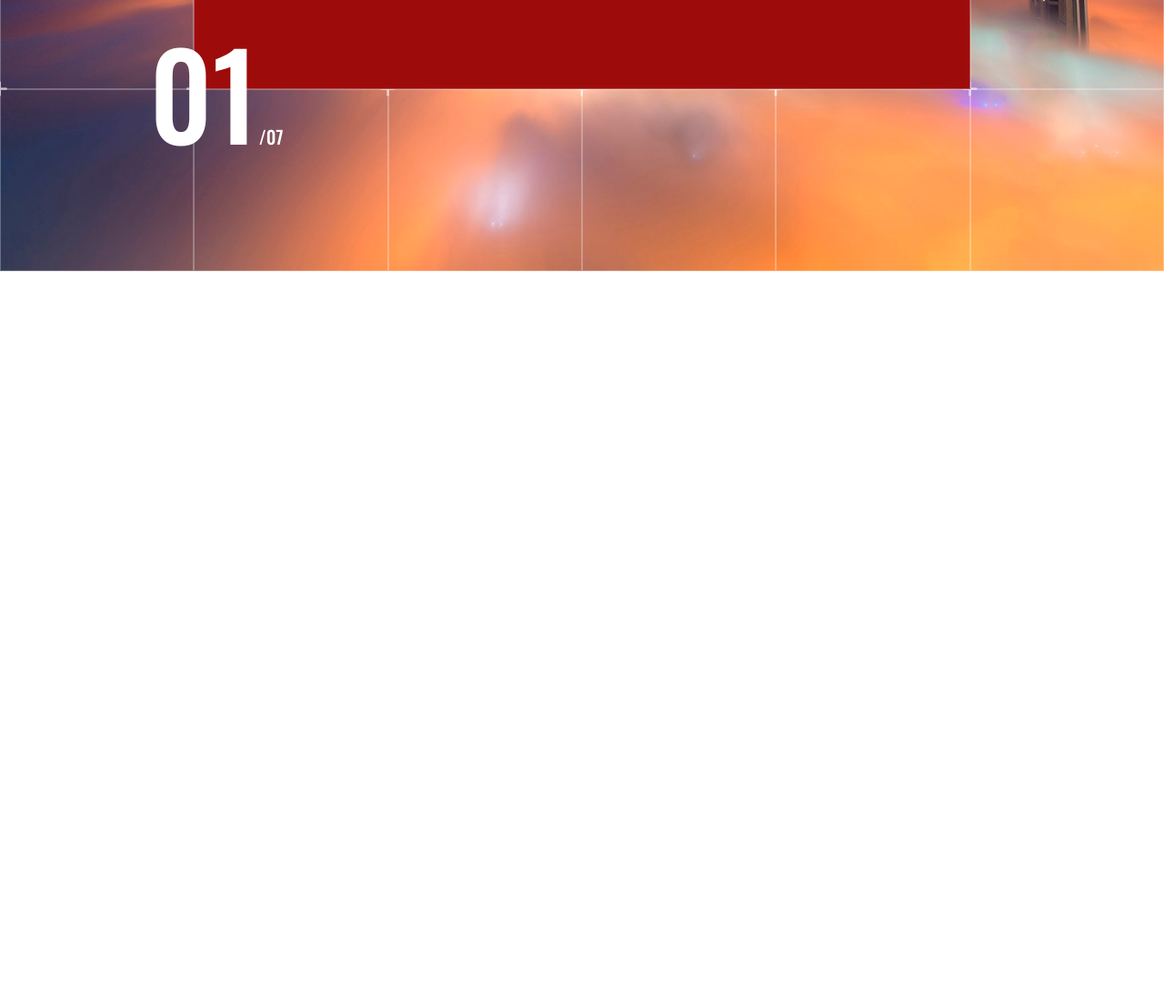
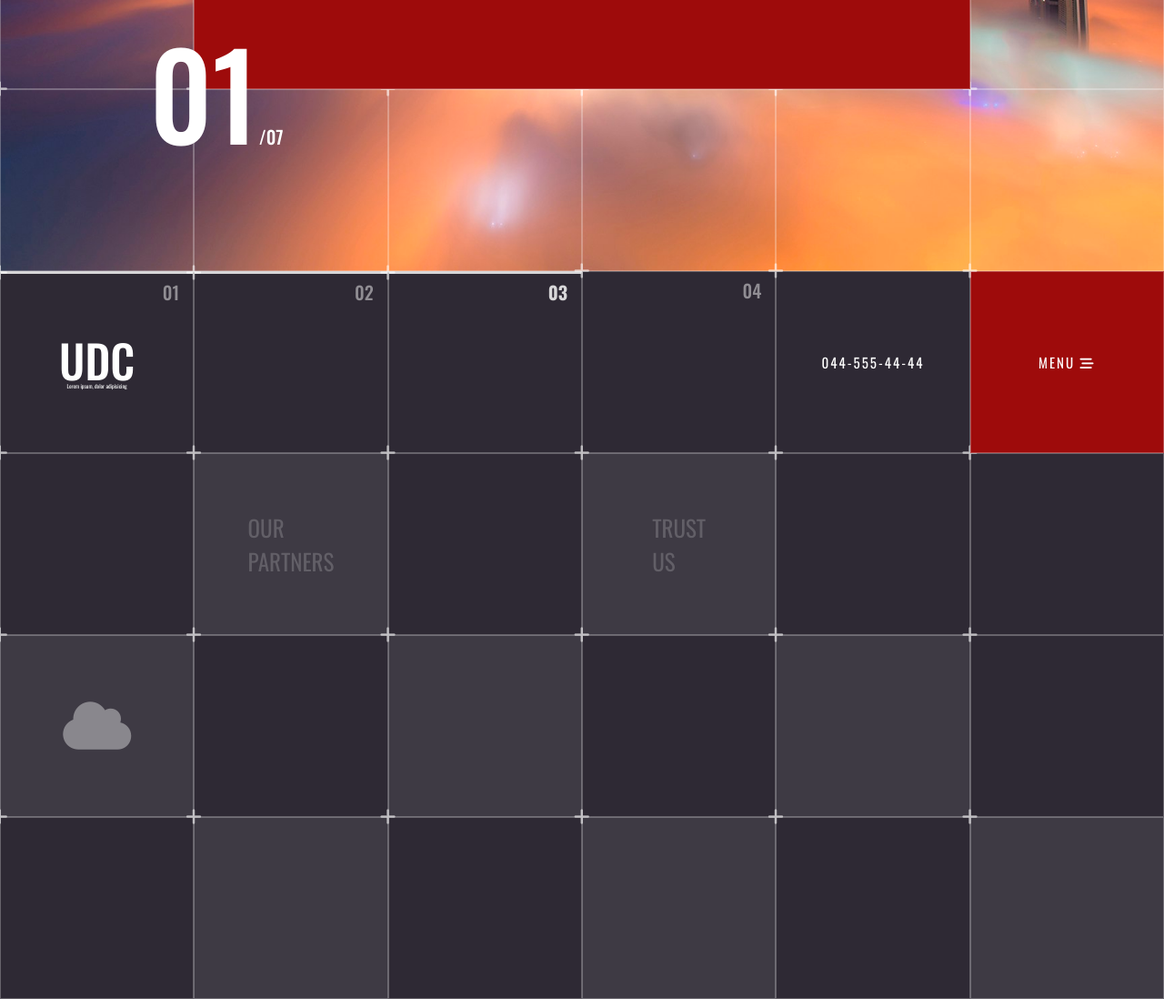
Before and after one commit to senior-listik/ITEA-Task-8-1, a plain HTML site: page index.html in a window 1280 px wide. Shown: the part 1302-2400 px from the top of the page at 91% size. Before the commit the page ends 1600 px from the top, so only its background shows below. Drawn offline with Linux system fonts and the light colour scheme.

Commit message:
Partners section create

```diff
--- a/css/index.css
+++ b/css/index.css
@@ -1,3 +1,4 @@
 @import url(./common.css);
 @import url(./about-section.css);
 @import url(./teams-section.css);
+@import url(./partners-section.css);
--- /dev/null
+++ b/css/partners-section.css
@@ -0,0 +1,58 @@
+.partners {
+    height: 100vh;
+    background: #2e2934;
+}
+
+.partners__grid {
+    display: grid;
+    grid-template-columns: repeat(6, 1fr);
+    grid-template-rows: repeat(4, 25vh);
+}
+
+.partners__gridItem {
+    position: relative;
+    border: 1px solid rgba(255, 255, 255, 0.272);
+    display: flex;
+        align-items: center;
+        justify-content: center;
+}
+
+.partners__gridItem:nth-child(-n + 6) {
+    display: flex;
+    align-items: center;
+    justify-content: center;
+    flex-direction: column;
+}
+
+.partners__gridItem:nth-child(-n + 3) {
+    border-top: 3px solid rgba(255, 255, 255, 0.813);
+}
+
+.partners__gridItem:nth-child(3) .numbers {
+    color: rgba(255, 255, 255, 0.815);
+    font-weight: 700;
+}
+.partners__gridItem:nth-child(6) {
+    grid-column: 6;
+    grid-row: 1;
+    background: rgb(158, 11, 11);
+    z-index: 10;
+}
+.partners__gridItem:nth-child(8),
+.partners__gridItem:nth-child(10),
+.partners__gridItem:nth-child(2n + 13),
+.partners__gridItem:nth-child(2n + 20) {
+    background: #3e3a44;
+    color: rgba(255, 255, 255, 0.394);
+    font-size: 60px;
+}
+.patrners__title {
+    color:rgba(255, 255, 255, 0.189);
+    text-transform: uppercase;
+    font-size: 25px;
+    font-weight: 400;
+}
+
+.partners__gridItem:nth-child(2n + 19){
+    background: #2e2934;
+}
--- a/index.html
+++ b/index.html
@@ -92,7 +92,7 @@
             <div class="team__gridItem"><a href="#team" class="numbers">02</a>
                 <i class="fa-solid fa-plus"></i>
             </div>
-            <div class="team__gridItem"><a href="#about" class="numbers">03</a><i class="fa-solid fa-plus"></i></div>
+            <div class="team__gridItem"><a href="#partners" class="numbers">03</a><i class="fa-solid fa-plus"></i></div>
             <div class="team__gridItem"><a href="#about" class="numbers">04</a><i class="fa-solid fa-plus"></i></div>
             <div class="team__gridItem">
                 <a href="#" class="contact">044-555-44-44</a>
@@ -127,5 +127,49 @@
             <div class="team__gridItem"><i class="fa-solid fa-plus"></i></div>
         </div>
     </section>
+    <section class="partners" id="partners">
+        <div class="partners__grid">
+            <div class="partners__gridItem">
+                <a href="#about" class="numbers">01</a>
+                <span class="logo">UDC</span>
+                <span class="logo--small">Lorem ipsum, dolor adipisicing</span>
+                <i class="fa-solid fa-plus"></i></div>
+            <div class="partners__gridItem">
+                <a href="#team" class="numbers">02</a>
+                <i class="fa-solid fa-plus"></i></div>
+            <div class="partners__gridItem">
+                <a href="#partners" class="numbers">03</a>
+                <i class="fa-solid fa-plus"></i></div>
+            <div class="partners__gridItem">
+                <a href="#about" class="numbers">04</a>
+                <i class="fa-solid fa-plus"></i></div>
+            <div class="partners__gridItem"><a href="#" class="contact">044-555-44-44</a><i class="fa-solid fa-plus"></i></div>
+            <div class="partners__gridItem"><a href="#" class="menu">menu <i class="fa-solid fa-bars-staggered"></i></a><i class="fa-solid fa-plus"></i></div>
+            <div class="partners__gridItem"><i class="fa-solid fa-plus"></i></div>
+            <div class="partners__gridItem">
+                <h3 class="patrners__title">Our <br> partners</h3>
+                <i class="fa-solid fa-plus"></i></div>
+            <div class="partners__gridItem"><i class="fa-solid fa-plus"></i></div>
+            <div class="partners__gridItem">
+                <h3 class="patrners__title">Trust <br> us</h3>
+                <i class="fa-solid fa-plus"></i></div>
+            <div class="partners__gridItem"><i class="fa-solid fa-plus"></i></div>
+            <div class="partners__gridItem"><i class="fa-solid fa-plus"></i></div>
+            <div class="partners__gridItem">
+                <i class="fa-solid fa-cloud"></i>
+                <i class="fa-solid fa-plus"></i></div>
+            <div class="partners__gridItem"><i class="fa-solid fa-plus"></i></div>
+            <div class="partners__gridItem"><i class="fa-solid fa-plus"></i></div>
+            <div class="partners__gridItem"><i class="fa-solid fa-plus"></i></div>
+            <div class="partners__gridItem"><i class="fa-solid fa-plus"></i></div>
+            <div class="partners__gridItem"><i class="fa-solid fa-plus"></i></div>
+            <div class="partners__gridItem"><i class="fa-solid fa-plus"></i></div>
+            <div class="partners__gridItem"><i class="fa-solid fa-plus"></i></div>
+            <div class="partners__gridItem"><i class="fa-solid fa-plus"></i></div>
+            <div class="partners__gridItem"><i class="fa-solid fa-plus"></i></div>
+            <div class="partners__gridItem"><i class="fa-solid fa-plus"></i></div>
+            <div class="partners__gridItem"><i class="fa-solid fa-plus"></i></div>
+        </div>
+    </section>
 </body>
 </html>
```
